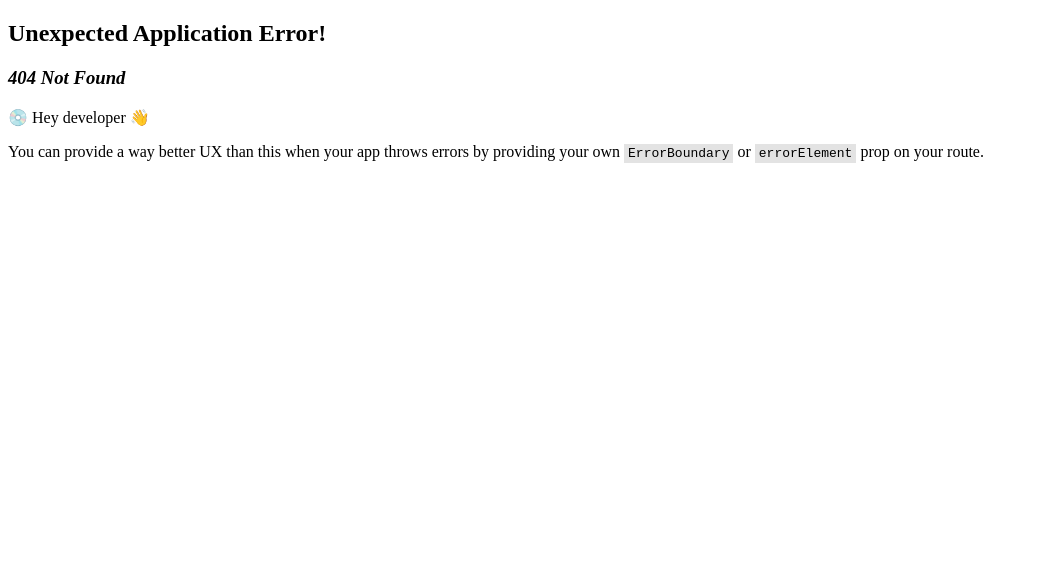
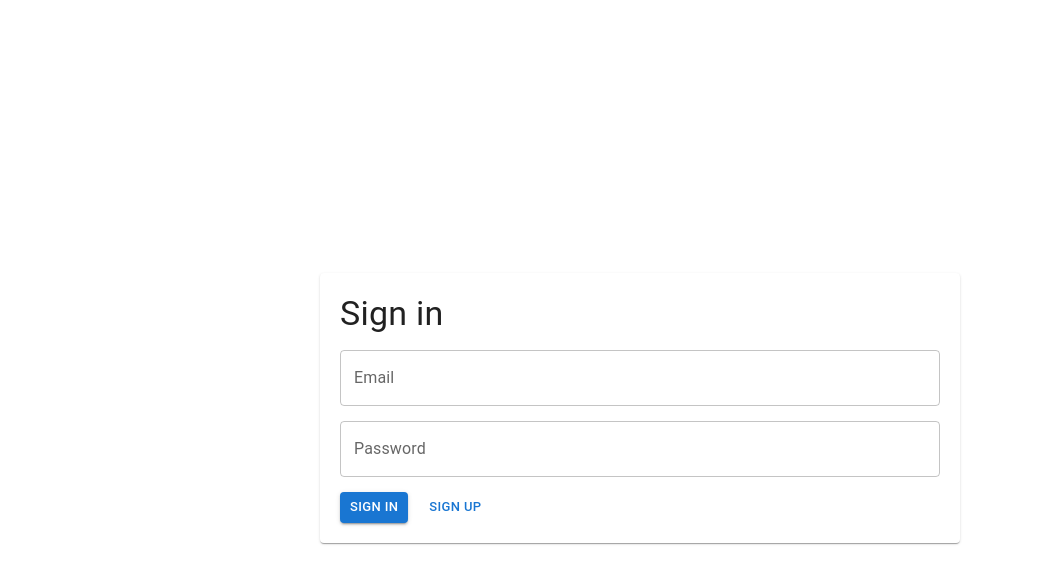
Before and after one commit to ibn-salamat/strapi-admin-app, a React (Vite) app in the folder front/: page /sign-in in a window 1280 px wide. Before the commit this address had no page. Shown: the top 584 px of the page, without its empty margins (0-1039 px from the left). Built offline with nearby package versions, Linux system fonts and the light colour scheme.

Commit message:
feat: style sign-in

```diff
--- a/front/src/pages/sign-in/sign-in.tsx
+++ b/front/src/pages/sign-in/sign-in.tsx
@@ -1,3 +1,51 @@
+import {
+  TextField,
+  FormControl,
+  Typography,
+  Card,
+  Button,
+  Box,
+} from "@mui/material"
+
 export const SignIn = () => {
-    return null
+  return (
+    <Box
+      display="flex"
+      justifyContent="center"
+      alignItems="center"
+      height="100vh"
+    >
+      <Card style={{ minWidth: 275, maxWidth: 600, width: "100%", padding: 20 }}>
+          <Typography variant="h4">Sign in</Typography>
+
+        <Box>
+          <FormControl style={{marginTop: 15, width: "100%"}}>
+            <TextField
+                label="Email"
+                variant="outlined"
+                // helperText="Error"
+                // error
+            />
+          </FormControl>
+        </Box>
+
+        <Box>
+          <FormControl style={{marginTop: 15, width: "100%"}}>
+            <TextField
+                type="password"
+                variant="outlined"
+                label="Password"
+                // helperText="Error"
+                // error
+            />
+          </FormControl>
+        </Box>
+
+        <Box style={{marginTop: 15, display: "flex", gap: 15}}>
+            <Button size="small" color="primary" variant="contained">Sign in</Button>
+            <Button size="small" color="primary">Sign up</Button>
+        </Box>
+      </Card>
+    </Box>
+  )
 }
```
Also changed, not shown: front/src/router.tsx (+12 -3 lines).
